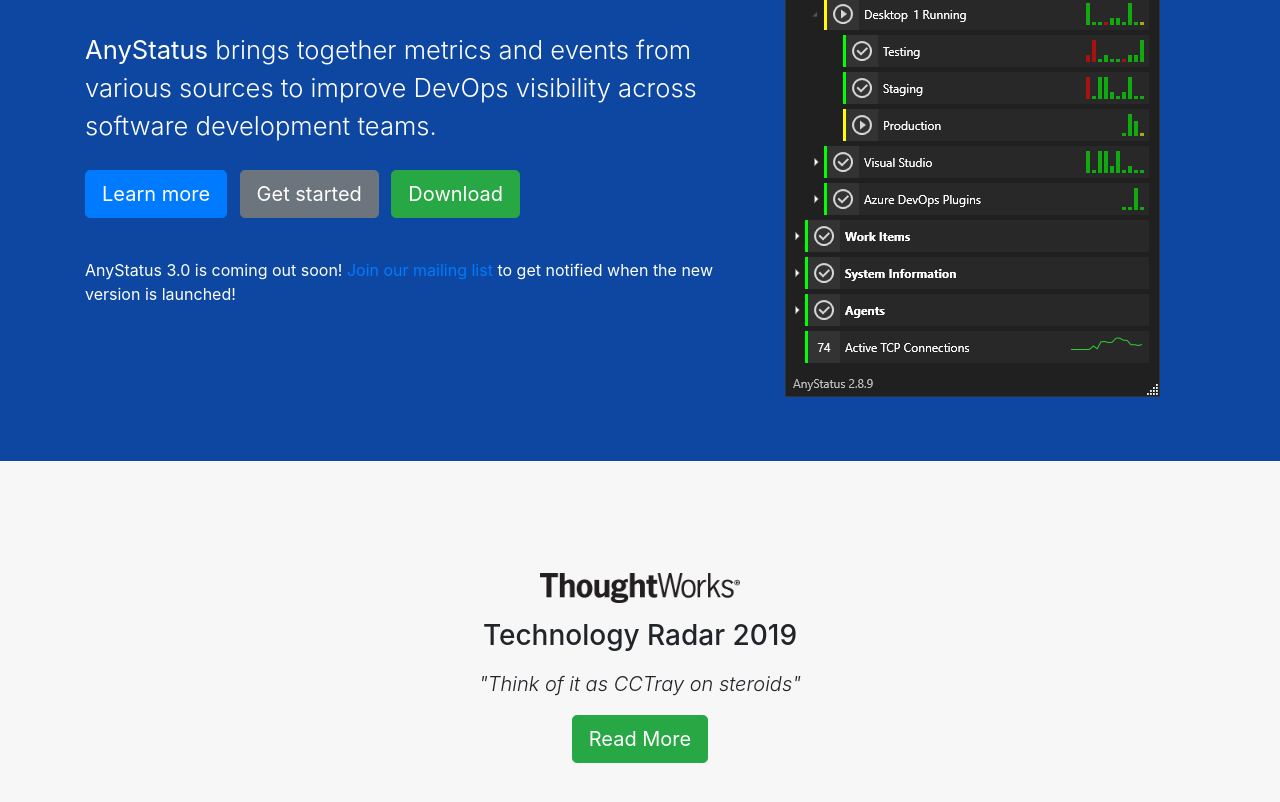
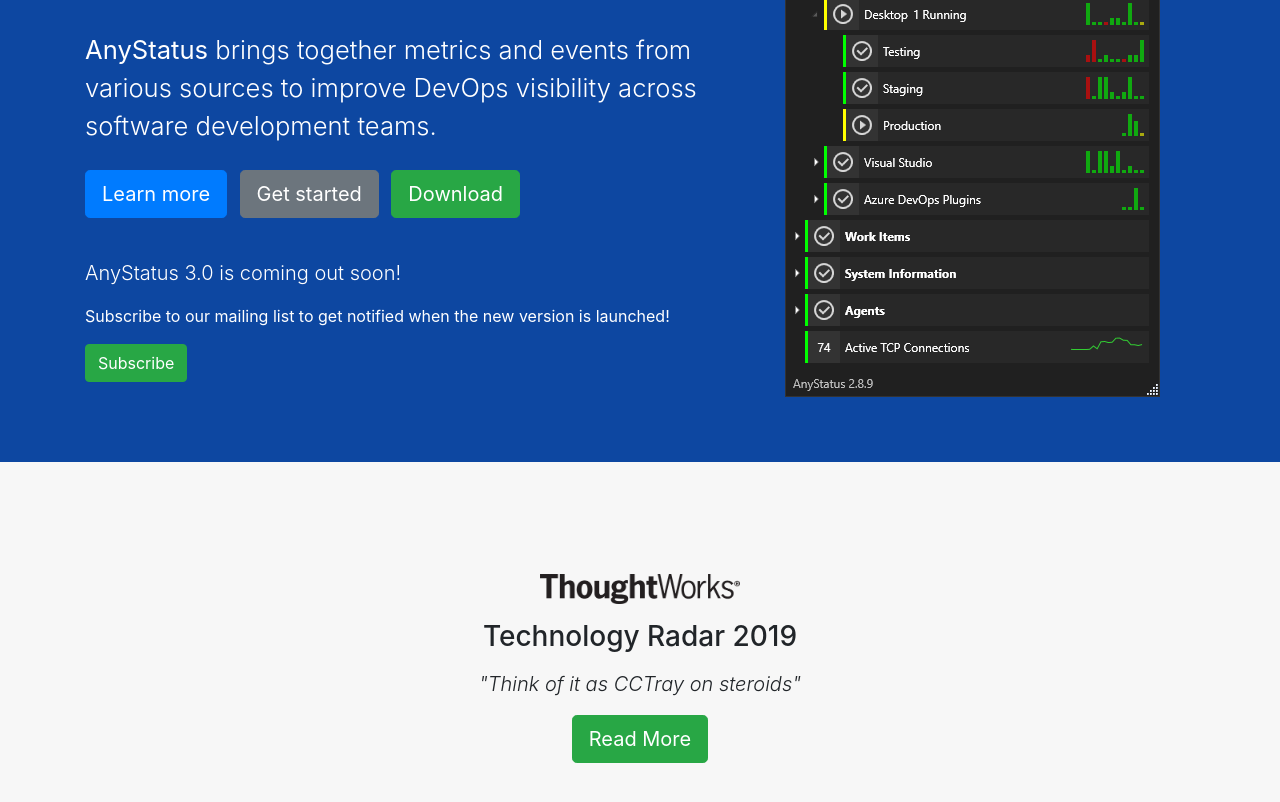
Before and after one commit to AnyStatus/anystatus.github.io, a Jekyll site: the page built from index.html, in a window 1280 px wide and 900 px high, scrolled down 331 px. Shown: the top 802 px of the window. Built offline with Jekyll 4.4.1, drawn with Linux system fonts in a browser that asks for light colours; comment, search, counter and statistics services are not loaded.

Commit message:
Update index.html

```diff
--- a/index.html
+++ b/index.html
@@ -19,7 +19,9 @@
                     <a href="/downloads" class="btn btn-lg btn-success mr-2" role="button">Download</a>
                 </p>
                 <br/>
-                <p>AnyStatus 3.0 is coming out soon! <a href="#subscribe"/>Join our mailing list</a> to get notified when the new version is launched!</p>
+                <p class="lead">AnyStatus 3.0 is coming out soon!</p>
+                <p>Subscribe to our mailing list to get notified when the new version is launched!</p>
+                <p><a href="#subscribe" class="btn btn-success"/>Subscribe</a></p>
             </div>
             <div class="col-md-5 text-center">
                 <img class="img-fluid" src="/assets/images/screenshots/AnyStatus-2.8.9.png" />
```
